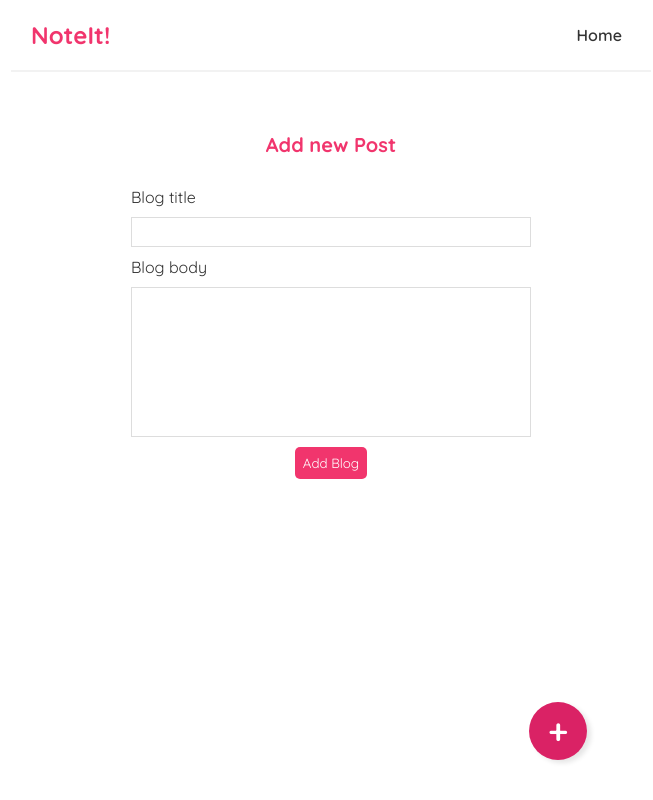
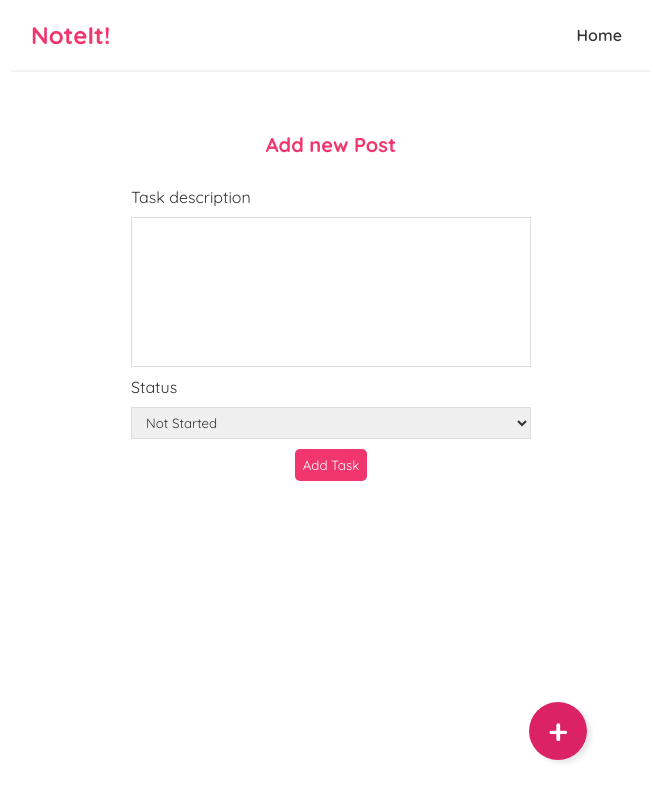
Before and after one commit to AlgunFede/note-react-app, a React (Create React App) app: page /create in a window 1280 px wide. Shown: the whole page, without its empty margins (309-962 px from the left). Built offline with nearby package versions, Linux system fonts and the light colour scheme.

Commit message:
Adding delete route. POST Method to task bugged

```diff
--- a/src/App.js
+++ b/src/App.js
@@ -19,7 +19,7 @@ function App() {
           </Route>
           <Route path="/create" element= {<Create/>}>
           </Route>
-          <Route path="/task/:_id" element = {<BlogDetails/>}>
+          <Route path="home/task/:id" element = {<BlogDetails/>}>
           </Route>
           <Route path="*" element= {<NotFound/>}>
           </Route>
--- a/src/BlogDetails.js
+++ b/src/BlogDetails.js
@@ -6,23 +6,28 @@ import { useNavigate } from "react-router-dom";
 const BlogDetails = () => {
 
     const { id } = useParams();
-    console.log(id)
+    console.log('ID de BlogDetails', id)
     const { data: post, isPending, error } = useFetch('http://localhost:3000/task/' + id);
-    console.log(post)
 
+    // Get token
+    const token = window.localStorage.getItem('loggedTaskAppUser');
+
+    const config = {
+        method: 'DELETE',
+        headers: {
+            'Authorization': `Bearer ${JSON.parse(token)}`
+        }
+    }
 
     const history = useNavigate();
 
-        const handleClick = () => {
-            fetch('https://jsonplaceholder.typicode.com/posts/' + post.id, {
-                method: 'DELETE'
-            }).then( () => {
-                console.log("Deleted")
-                history('/')
+    const handleClick = () => {
+        fetch('http://localhost:3000/task/' + id, config)
+            .then( (res) => {
+                console.log('Tarea borrada', res)
+                history('/home')
             }).catch((e) => console.log("Something fail"))
-        }
-
-
+    }
 
     return (
         <div className="blog-details">
--- a/src/BlogList.js
+++ b/src/BlogList.js
@@ -3,18 +3,17 @@ import { Link } from "react-router-dom";
 const BlogList = (props) => {
 
     const posts = props.tasks;
-    const title = props.description;
+    const task = props.description;
 
     return (
         <div className="blog-list">
-            <h2> { title } </h2>
+            <h2> { task } </h2>
             { posts.map( (post) => (
                 <div className="blog-preview" key={post._id}>
                     <Link to={`task/${post._id}`}>
                         <h2> { post.description } </h2>
-                        <p> Creada: {Date(post.createdAt)} </p>
+                        <p> Completed: { post.status } </p>
                     </Link>
-
                 </div>
             ))}
         </div>
--- a/src/Create.js
+++ b/src/Create.js
@@ -1,29 +1,37 @@
 import { useState } from 'react';
 import { useNavigate } from 'react-router-dom'
 import { useParams } from 'react-router-dom';
+import axios from 'axios';
 
 const Create = () => {
 
     const { id } = useParams()
-    const [title, setTitle] = useState('');
-    const [body, setBody] = useState('');
+    const [status, setStatus] = useState('Not Started');
+    const [description, setDescription] = useState('');
     const [isPending, setIsPending] = useState(false);
     const history = useNavigate();
 
     const handleSubmit = (e) => {
         e.preventDefault();
-        const post = { title, body };
+        const task = { description, status };
         setIsPending(true);
 
-        fetch(`https://jsonplaceholder.typicode.com/posts/`, {
+        console.log('LA TASK PARA SUBIR',task)
+        const token = window.localStorage.getItem('loggedTaskAppUser');
+        const abortCont = new AbortController();
+
+        const config = {
             method: 'POST',
-            headers: { "Content-Type": "application/json"},
-            body: JSON.stringify(post)
-        }).then((e) => {
-            console.log("Post added!")
+            headers: {
+                'Authorization': `Bearer ${JSON.parse(token)}`,
+            },
+            body: JSON.stringify(task)
+        }
+
+        fetch('http://localhost:3000/task/', config).then((e) => {
             setIsPending(false)
-            history('/');
-        }).catch(e => console.log("Failed"))
+            history('/home');
+        }).catch(e => console.log("Failed", e))
 
     }
 
@@ -32,20 +40,22 @@ const Create = () => {
         <div className="create">
             <h2>Add new Post</h2>
             <form onSubmit={handleSubmit}>
-                <label>Blog title</label>
-                <input type="text"
-                required
-                value={title}
-                onChange={(e) => setTitle(e.target.value)}
-                />
-                <label>Blog body</label>
+                <label>Task description</label>
                 <textarea
                 required
-                value={body}
-                onChange={(e) => setBody(e.target.value)}
+                value={description}
+                onChange={(e) => setDescription(e.target.value)}
                 ></textarea>
+                <label>Status</label>
+                <select
+                value={status}
+                onChange={(e) => setStatus(e.target.value)}>
+                    <option>Not Started</option>
+                    <option>Work in Progress</option>
+                    <option>Done</option>
+                </select>
 
-                { !isPending && <button>Add Blog</button>}
+                { !isPending && <button>Add Task</button>}
                 { isPending && <button disabled>Adding Blog...</button>}
             </form>
         </div>
--- a/src/LoginPage.js
+++ b/src/LoginPage.js
@@ -13,8 +13,10 @@ const LoginPage = () => {
     const [user, setUser] = useState(null);
     const [isPending, setIsPending] = useState(false);
     const history = useNavigate();
-
-
+    const jwtToken = window.localStorage.getItem('loggedTaskAppUser')
+    if(jwtToken) {
+        history('/home')
+    }
     const handleLogin =  async (e) => {
 
         try {
--- a/src/useFetch.js
+++ b/src/useFetch.js
@@ -6,7 +6,6 @@ const useFetch = (url) => {
 const [data, setBlogs] = useState(null);
 const [isPending, setIsPending] = useState(true);
 const [error, setError] = useState(null);
-
 
     useEffect( () => {
 
@@ -21,14 +20,12 @@ const [error, setError] = useState(null);
 
         fetch(url, config)
             .then(res => {
-                console.log('PRIMER THEN', res)
                 if(!res.ok) {
                     throw Error('Can\'t reach that request')
                 }
                 return res.json();
             })
             .then( data => {
-                console.log(data)
                 setBlogs(data);
                 setIsPending(false);
                 setError(null)
```
